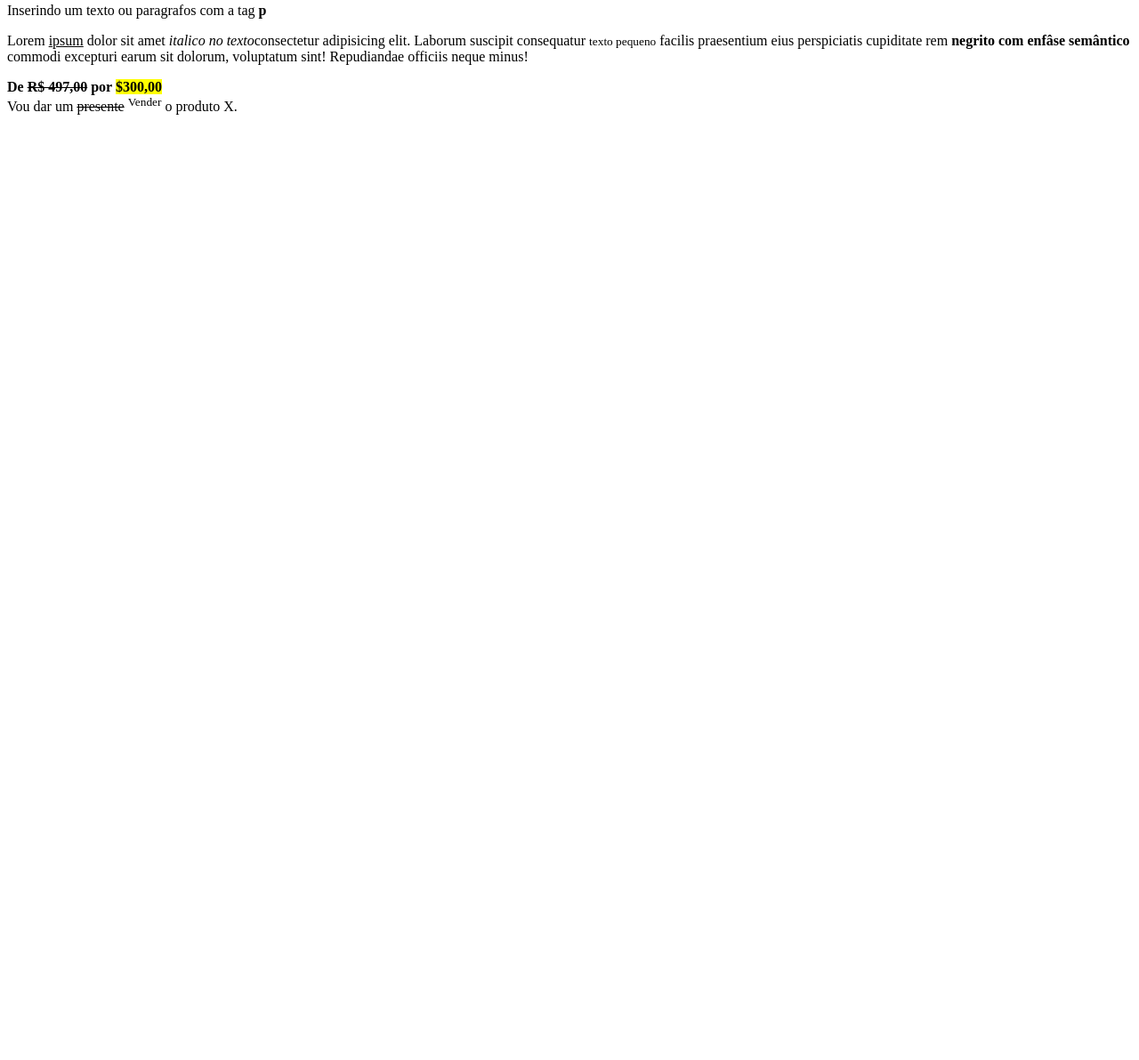
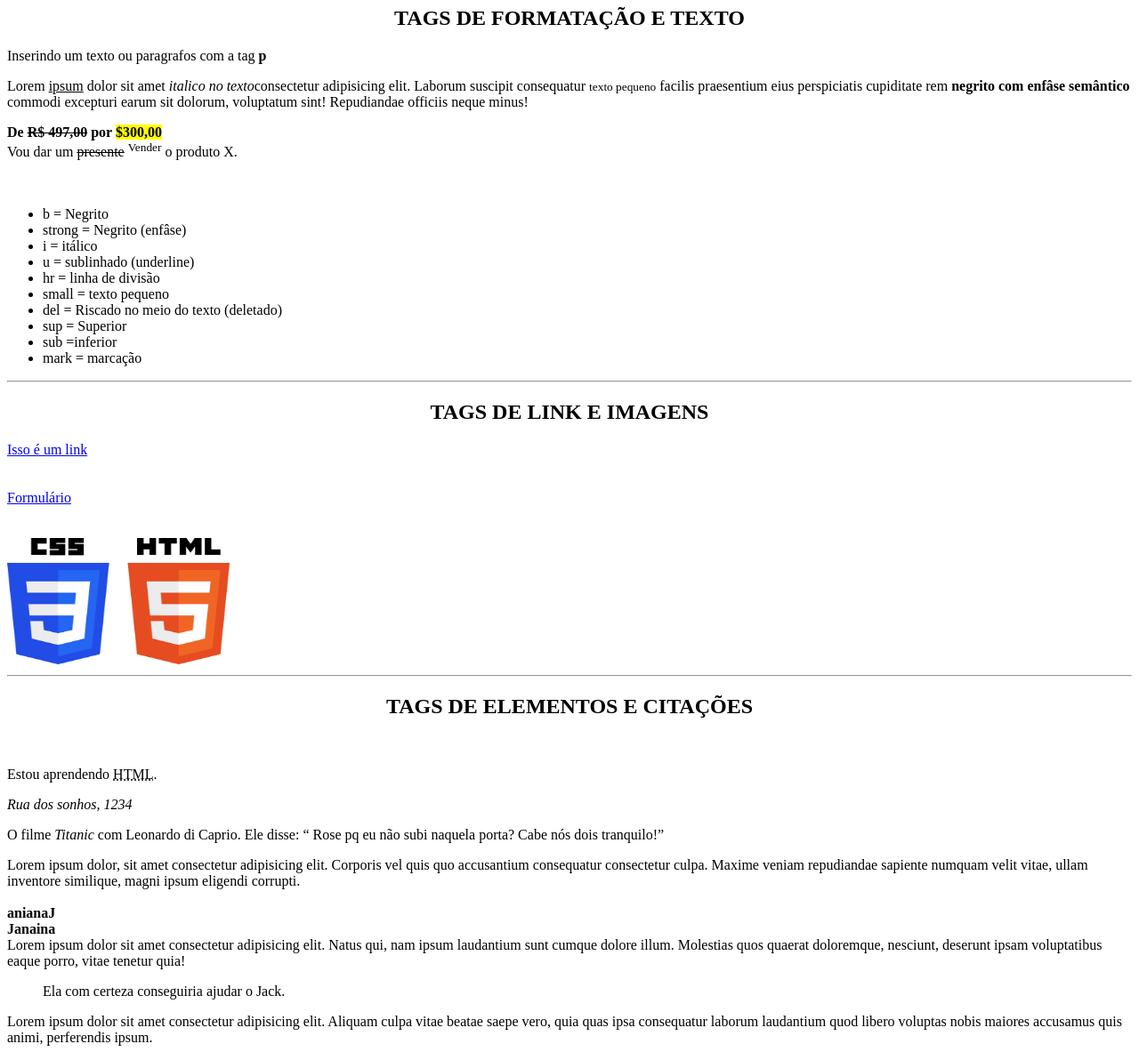
Before and after one commit to janaribeirof/coursesAndReviews, a plain HTML site: page HtmlCss/index.html in a window 1280 px wide. Shown: the part 350-1542 px from the top of the page at 89% size. Before the commit the page ends 800 px from the top, so only its background shows below. Drawn offline with Linux system fonts and the light colour scheme.

Commit message:
Estudos do dia!

```diff
--- a/HtmlCss/index.html
+++ b/HtmlCss/index.html
@@ -1,14 +1,21 @@
 <!DOCTYPE html>
-<html lang="Pt-BR">
+<html lang="pt-br">
 <head>
     <meta charset="UTF-8">
     <meta http-equiv="X-UA-Compatible" content="IE=edge">
     <meta name="viewport" content="width=device-width, initial-scale=1.0">
     <title>Revisando Html</title>
+    <!--Adicionando CSS interno-->
+    <style type="text/css">
+        #titulo {
+            text-align: center;
+        }
+    </style>
 </head>
 <body>
 
-    <h2>Tags de Títulos e Cabeçalhos</h2>
+    <h2 id="titulo">TAGS DE TÍTULOS E CABEÇALHOS</h2>
+
     <h1>Títulos em Html H1</h1>
     <h2>Títulos em Html H2</h2>
     <h3>Títulos em Html H3</h3>
@@ -16,6 +23,7 @@
     <h5>Títulos em Html H5</h5>
     <h6>Títulos em Html H6</h6>
     <hr><!-- inseri uma linha -->
+    <h2 id="titulo">TAGS DE FORMATAÇÃO E TEXTO</h2>
     <p>
         Inserindo um texto ou paragrafos com a tag <b>p</b>
     </p>
@@ -26,7 +34,62 @@
         <b>De <del>R$ 497,00</del>  por <mark>$300,00</b></mark>
         <br>
         Vou dar um <del>presente</del> <sup>Vender</sup> o produto X.
+
+        <br><br><br>
+        <ul>
+            <li>b = Negrito</li>
+            <li>strong = Negrito (enfâse)</li>
+            <li>i = itálico</li>
+            <li>u = sublinhado (underline)</li>
+            <li>hr = linha de divisão</li>
+            <li>small = texto pequeno</li>
+            <li>del = Riscado no meio do texto (deletado)</li>
+            <li>sup = Superior</li>
+            <li>sub =inferior</li>
+            <li>mark = marcação</li>
+        </ul>
+
+
+
+
+
     </p>
+    <hr>
+    <h2 id="titulo">TAGS DE LINK E IMAGENS</h2>
+
+    <!--Link absoluto-->
+    <a href="https://www.w3schools.com" target="_blank">Isso é um link</a>
+    <br><br><br>
+    <!--Link relativo-->
+    <a href="formulario.html" target="_blank">Formulário</a>
+    <br><br><br>
+
+
+
+    <img src="/HtmlCss/assets/logo.png" alt="Logo Html e CSS" width="250" height="142">
+    <hr>
+    <h2 id="titulo">TAGS DE ELEMENTOS E CITAÇÕES</h2>
+    <br>
+    <p>Estou aprendendo <abbr title="Hyper text markup language"> HTML</abbr>.
+
+    </p>
+    <address>
+        Rua dos sonhos, 1234
+    </address>
+    <p>O filme <cite>Titanic</cite> com Leonardo di Caprio. Ele disse: <q> Rose pq eu não subi naquela porta? Cabe nós dois tranquilo!</q></p>
+
+    <p>
+        Lorem ipsum dolor, sit amet consectetur adipisicing elit. Corporis vel quis quo accusantium consequatur consectetur culpa. Maxime veniam repudiandae sapiente numquam velit vitae, ullam inventore similique, magni ipsum eligendi corrupti.<br><br>
+        <b><bdo dir="rtl">Janaina</bdo></b><br>
+        <b><bdo dir="ltr">Janaina</bdo></b><br>
+
+        Lorem ipsum dolor sit amet consectetur adipisicing elit. Natus qui, nam ipsum laudantium sunt cumque dolore illum. Molestias quos quaerat doloremque, nesciunt, deserunt ipsam voluptatibus eaque porro, vitae tenetur quia!
+        <blockquote>Ela com certeza conseguiria ajudar o Jack.</blockquote>
+        Lorem ipsum dolor sit amet consectetur adipisicing elit. Aliquam culpa vitae beatae saepe vero, quia quas ipsa consequatur laborum laudantium quod libero voluptas nobis maiores accusamus quis animi, perferendis ipsum.
+    </p>
+
+
+
 
 
 
```
Also changed, not shown: HtmlCss/formulario.html (added, +13 -0 lines), HtmlCss/Tabelas.html (added), HtmlCss/assets/logo.png (added).
